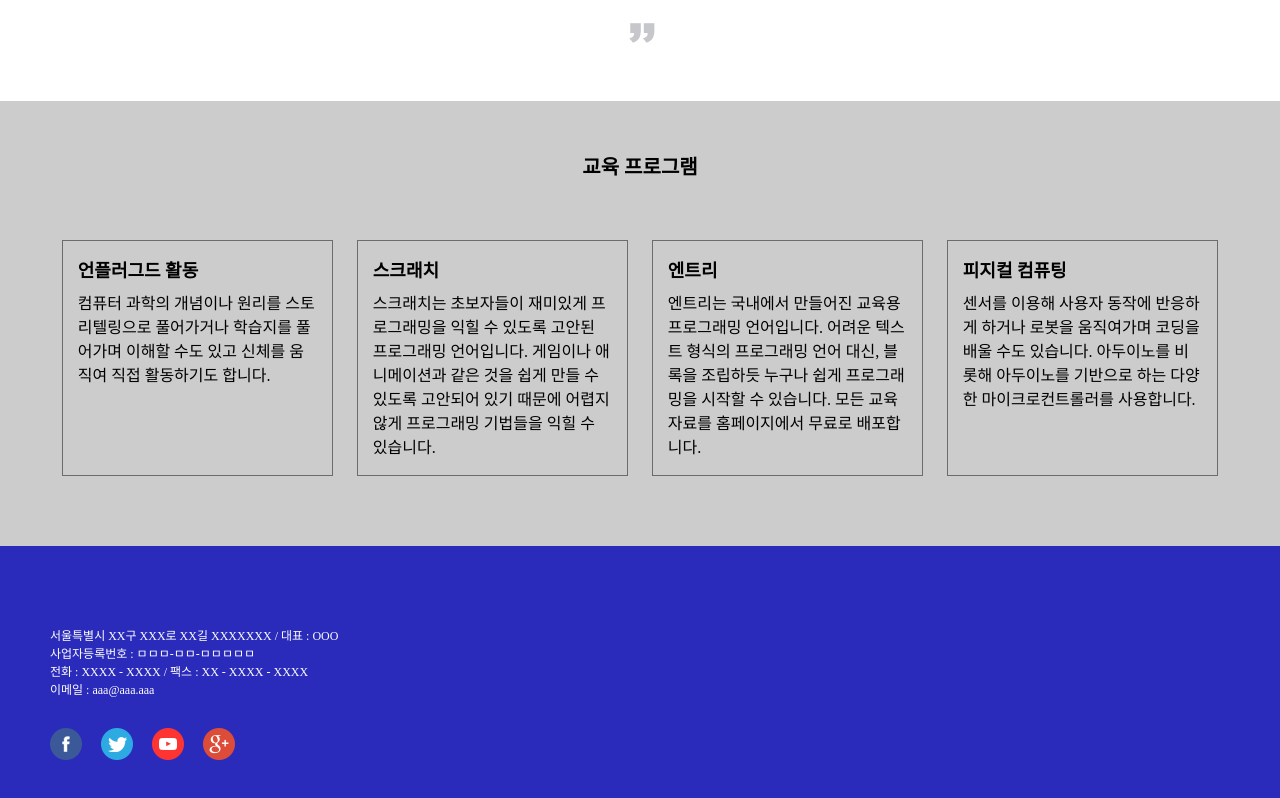
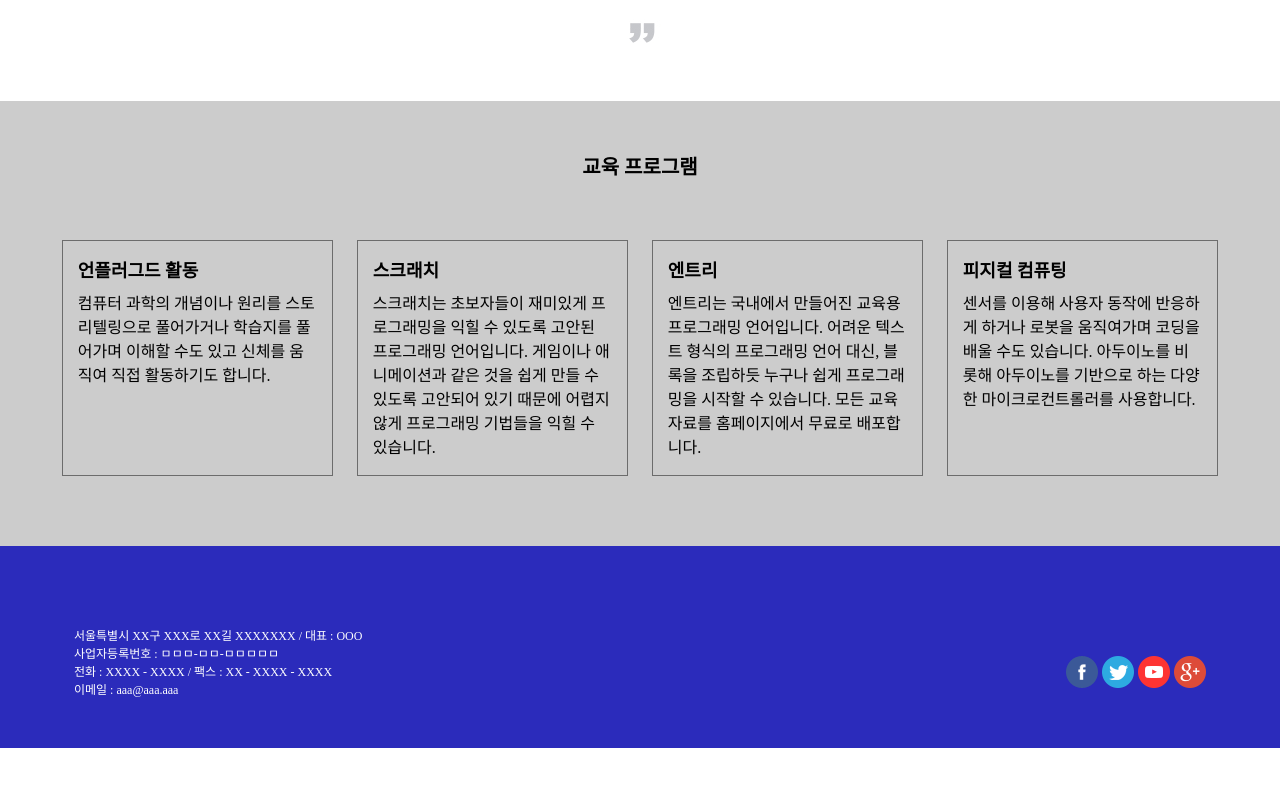
Before and after one commit to bonoboon/coding, a plain HTML site: page index.html in a window 1280 px wide. Shown: the part 896-1694 px from the top of the page. After the commit the page ends 1644 px from the top, so only its background shows below. Drawn offline with Linux system fonts and the light colour scheme.

Commit message:
태블릿버전 완성

```diff
--- a/css/coding.css
+++ b/css/coding.css
@@ -145,7 +145,6 @@
 
 .footer-flex-box .sns > a {
     display: inline-block;
-    margin-right: 15px;
 }
 
 
@@ -215,4 +214,19 @@
     .program-flex-box > div {
         width: 23%;
     }
+
+    /* ===== footer ===== */
+    footer {
+        padding-bottom: 50px;
+    }
+
+    .footer-flex-box {
+        display: flex;
+        flex-direction: row;
+        justify-content: space-around;
+    }
+
+    .footer-flex-box > address {
+        width: 80%;
+    }
 }
```
